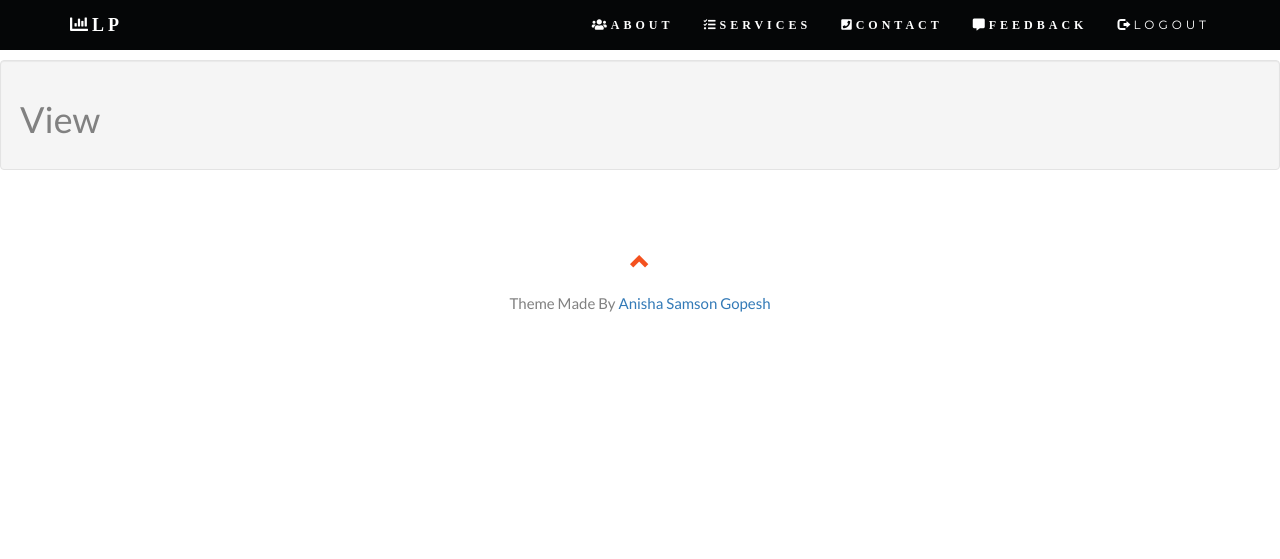
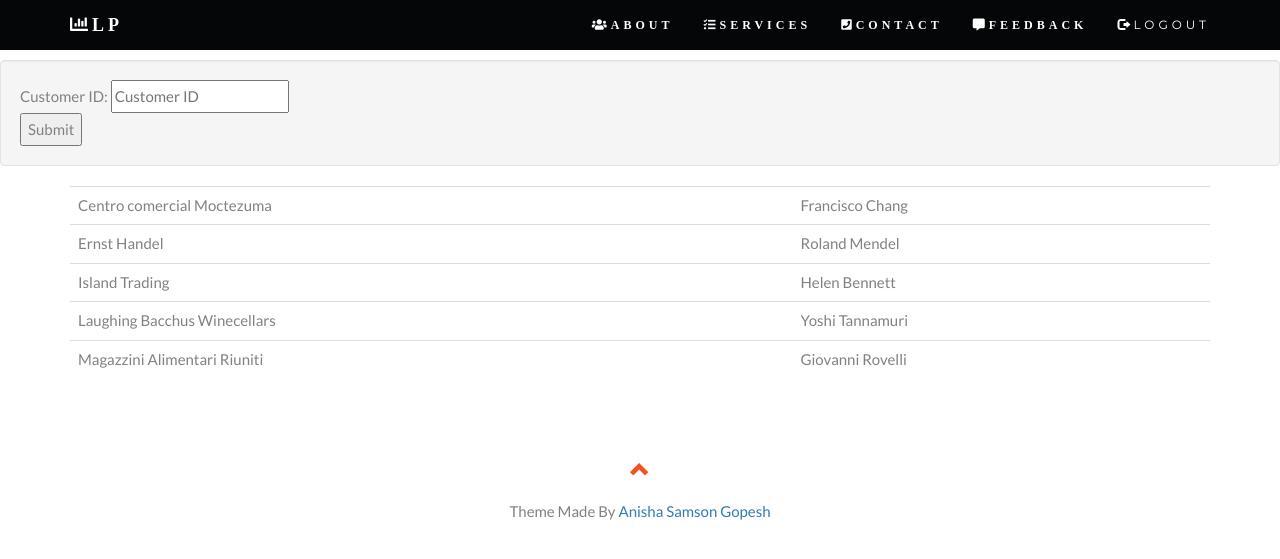
Before and after one commit to Gopesh2210/Loan-Predictor, a Flask app: template LoanPrediction/templates/view.html in a window 1280 px wide. Shown: the top 559 px of the page. Run offline with Flask 2, Linux system fonts and the light colour scheme; the template is opened without the code that fills it, so the values that code supplies are empty; parts of the project's set-up code (start-up, migrations or seed data) failed here and were passed over; some libraries are stand-ins or nearby versions.

Commit message:
Add views.html

```diff
--- a/LoanPrediction/main.py
+++ b/LoanPrediction/main.py
@@ -1,5 +1,6 @@
-from flask import Flask, render_template, url_for
+from flask import Flask, render_template, url_for,request
 from forms import RegistrationForm, LoginForm
+import view as var
 app = Flask(__name__)
 
 app.config['SECRET_KEY'] = 'ee556c4ef73062527783828c5651fff6'
@@ -16,9 +17,14 @@ def login():
 		#form = RegistrationForm()
 		return render_template('Login.html', title='Login/Register')
 
-@app.route("/view")
+@app.route("/view", methods=['GET','POST'])
 def view():
-	return render_template('view.html', title='View')
+	if request.method == 'GET':
+		return render_template('view.html', title='View')
+	else:
+		info = var.search_cid(request.form['cid'])
+		return render_template('view.html', data=info)
+
 
 @app.route("/analyze")
 def analyze():
--- a/LoanPrediction/templates/view.html
+++ b/LoanPrediction/templates/view.html
@@ -2,6 +2,40 @@
 {%block content %}
 <p class="well"></p>
 <div class="well">
-		<h1>View</h1>
+	<form action="/view" method="POST">
+		Customer ID: <input type="text" name="cid" placeholder="Customer ID "><br>
+		<input type="submit" value="Submit">
+	</form>
+</div>
+<div class="container">
+	<table class="table">
+		{%for key, val in data.items()%}
+			<tr>
+			<td>{{ key }}</td>
+			<td>{{ val }}</td>
+			</tr>
+		{% endfor %}
+		<tr>
+		  <td>Centro comercial Moctezuma</td>
+		  <td>Francisco Chang</td>
+		</tr>
+		<tr>
+		  <td>Ernst Handel</td>
+		  <td>Roland Mendel</td>
+		</tr>
+		<tr>
+		  <td>Island Trading</td>
+		  <td>Helen Bennett</td>
+		</tr>
+		<tr>
+		  <td>Laughing Bacchus Winecellars</td>
+		  <td>Yoshi Tannamuri</td>
+		</tr>
+		<tr>
+		  <td>Magazzini Alimentari Riuniti</td>
+		  <td>Giovanni Rovelli</td>
+		</tr>
+	  </table>
+
 </div>
 {%endblock content %}
```
Also changed, not shown: LoanPrediction/view.py (added, +13 -0 lines), 3 other files.
